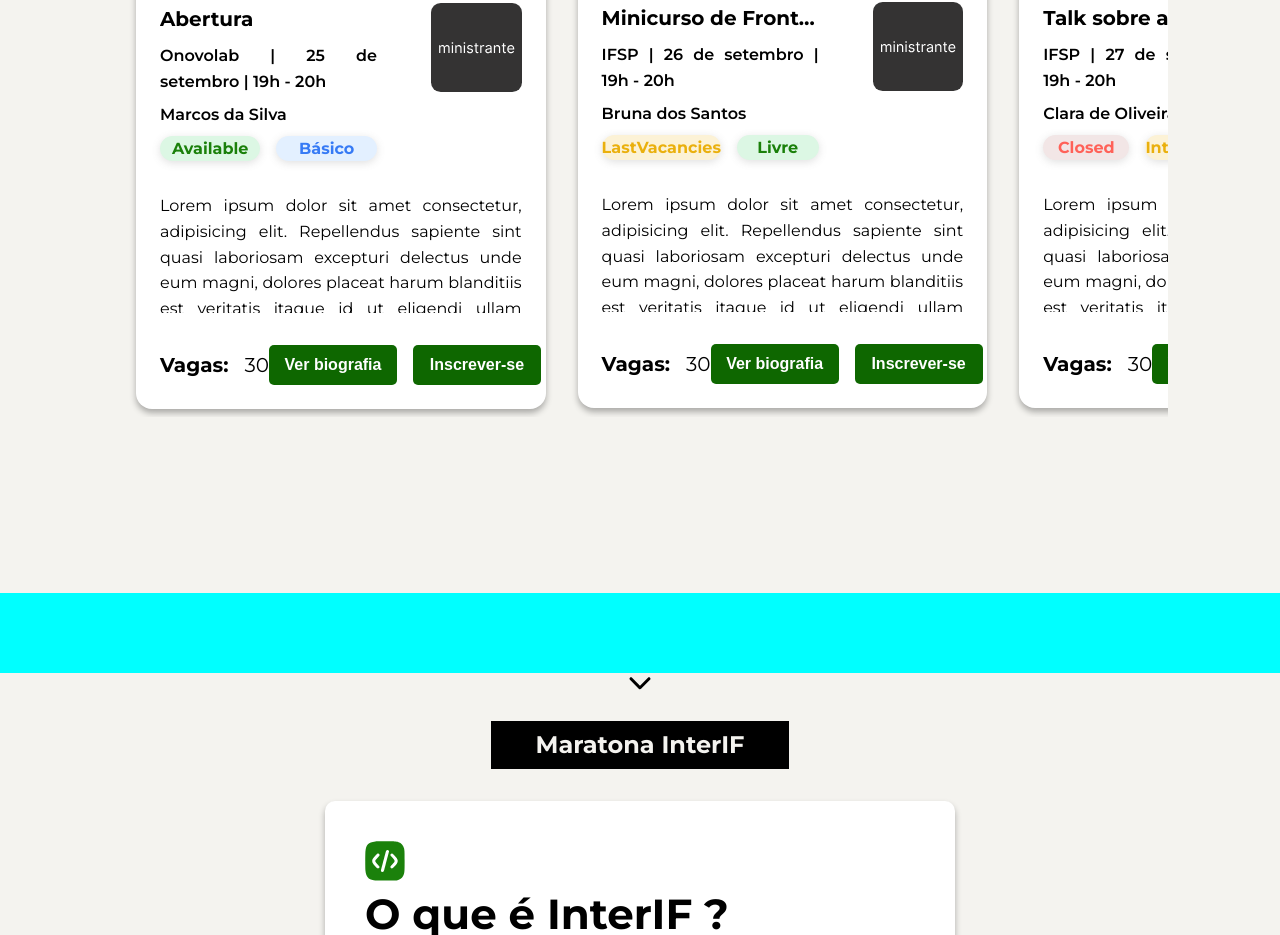
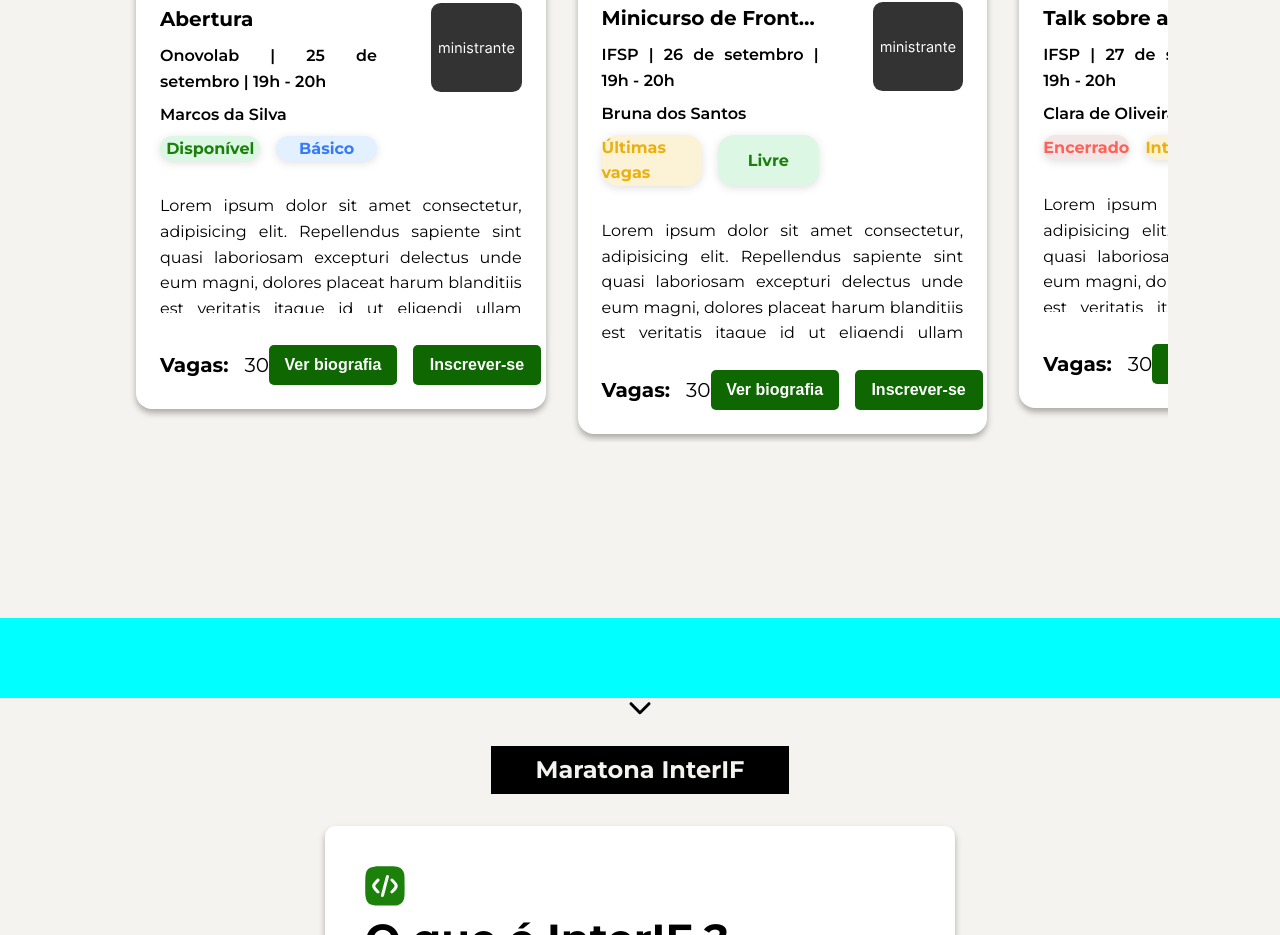
Before and after one commit to pet-ads/wecomp-new, a React (Vite) app: page / in a window 1280 px wide. Shown: the part 2960-3895 px from the top of the page. Built offline with nearby package versions, Linux system fonts and the light colour scheme.

Commit message:
feat: create translate text to availability tag

```diff
--- a/src/components/ui/tags/AvailabilityTag/index.tsx
+++ b/src/components/ui/tags/AvailabilityTag/index.tsx
@@ -10,14 +10,17 @@ export default function AvailabilityTag({label}: AvailabilityProps) {
       Available: {
         backgroundColor: "#DCF7E4",
         textColor: "#1A800A",
+        translateText: "Disponível"
       },
       LastVacancies: {
         backgroundColor: "#FCF2D6",
         textColor: "#EAB00D",
+        translateText: "Últimas vagas"
       },
       Closed: {
         backgroundColor: "#F2E6E6",
         textColor: "#FF6158",
+        translateText: "Encerrado"
       },
     };
     return options[label];
@@ -30,7 +33,7 @@ export default function AvailabilityTag({label}: AvailabilityProps) {
       backgroundColor={tagProps.backgroundColor}
       textColor={tagProps.textColor}
     >
-      {label}
+      {tagProps.translateText}
     </Container>
   );
 }
```
